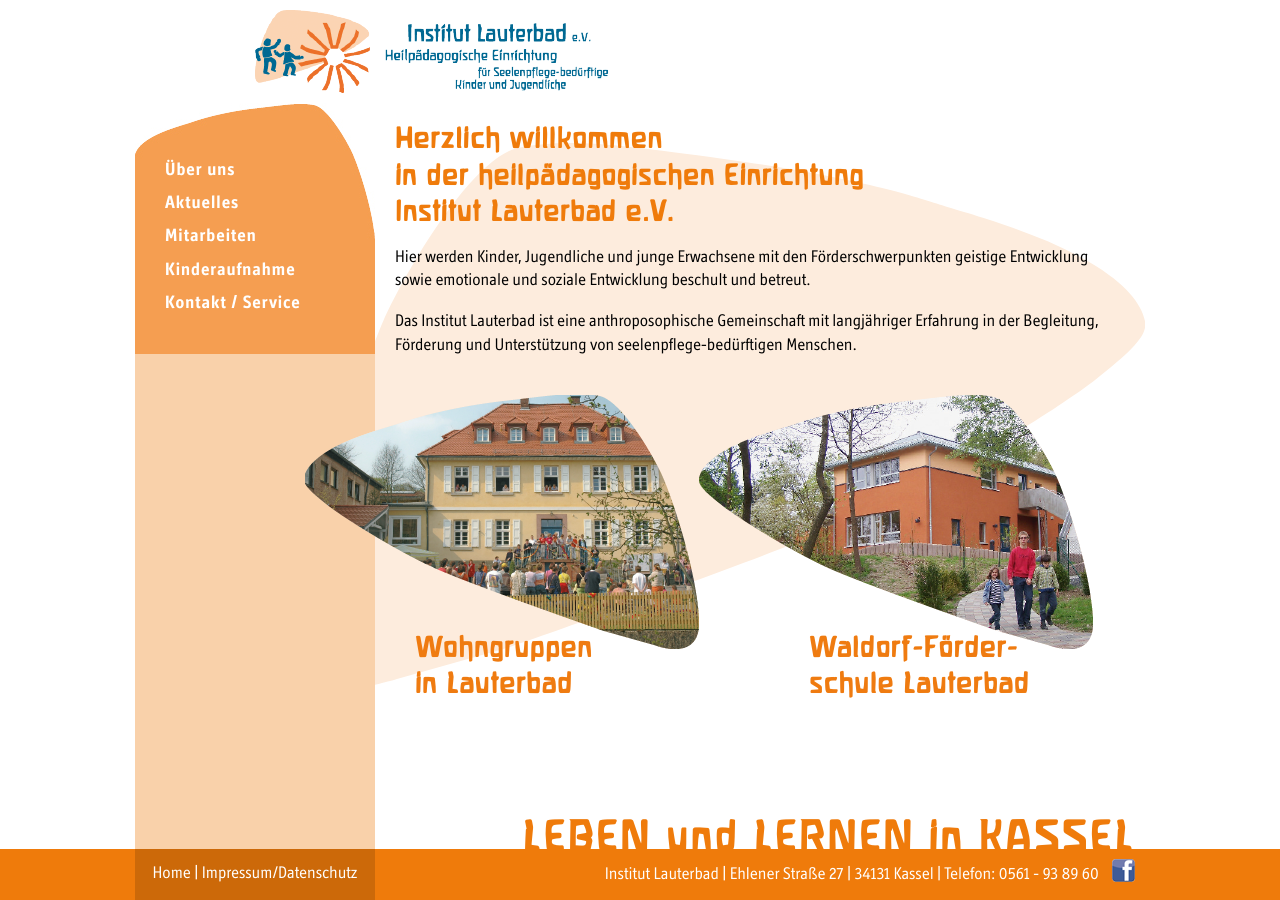
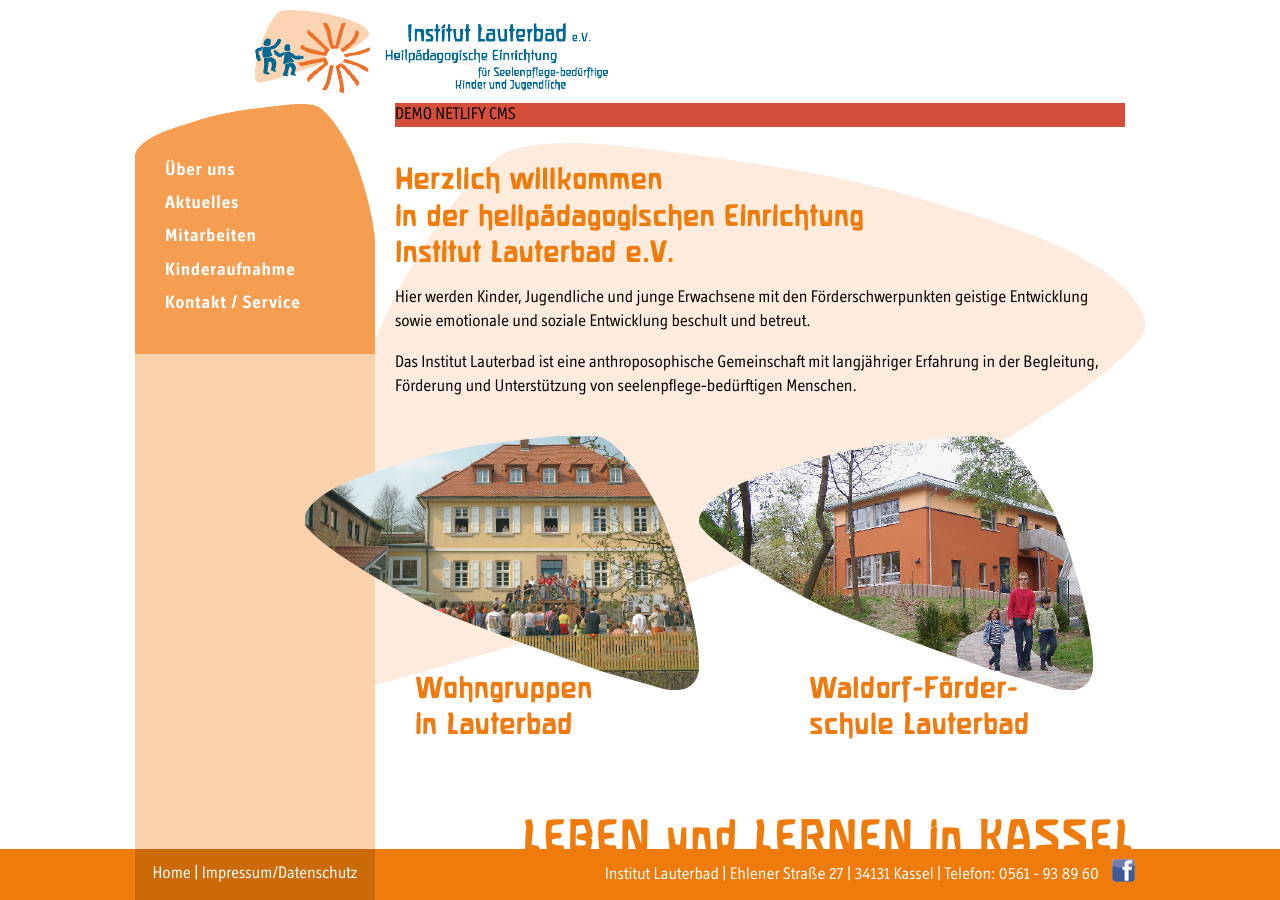
Before and after one commit to felixboet/netlify-cms-demo, a Jekyll site: the page built from src/_pages/a371d8b7.md, in a window 1280 px wide. Built offline with Jekyll 4.4.1, drawn with Linux system fonts in a browser that asks for light colours; some web fonts are replaced; a script that is not in the unit is left out.

Commit message:
Update Seite “a371d8b7”

```diff
--- a/src/_pages/a371d8b7.md
+++ b/src/_pages/a371d8b7.md
@@ -3,6 +3,9 @@
 title: Institut Lauterbad e.V. - Wohnheim und Waldorf-Förderschule für
   Seelenpflege-bedürftige Kinder und Jugendliche in Kassel
 blocks:
+  - type: infobox
+    markdown: DEMO NETLIFY CMS
+    color: "#d44e39"
   - type: richText
     markdown: >-
       # Herzlich willkommen<br />in der heilpädagogischen Einrichtung  <br
```
